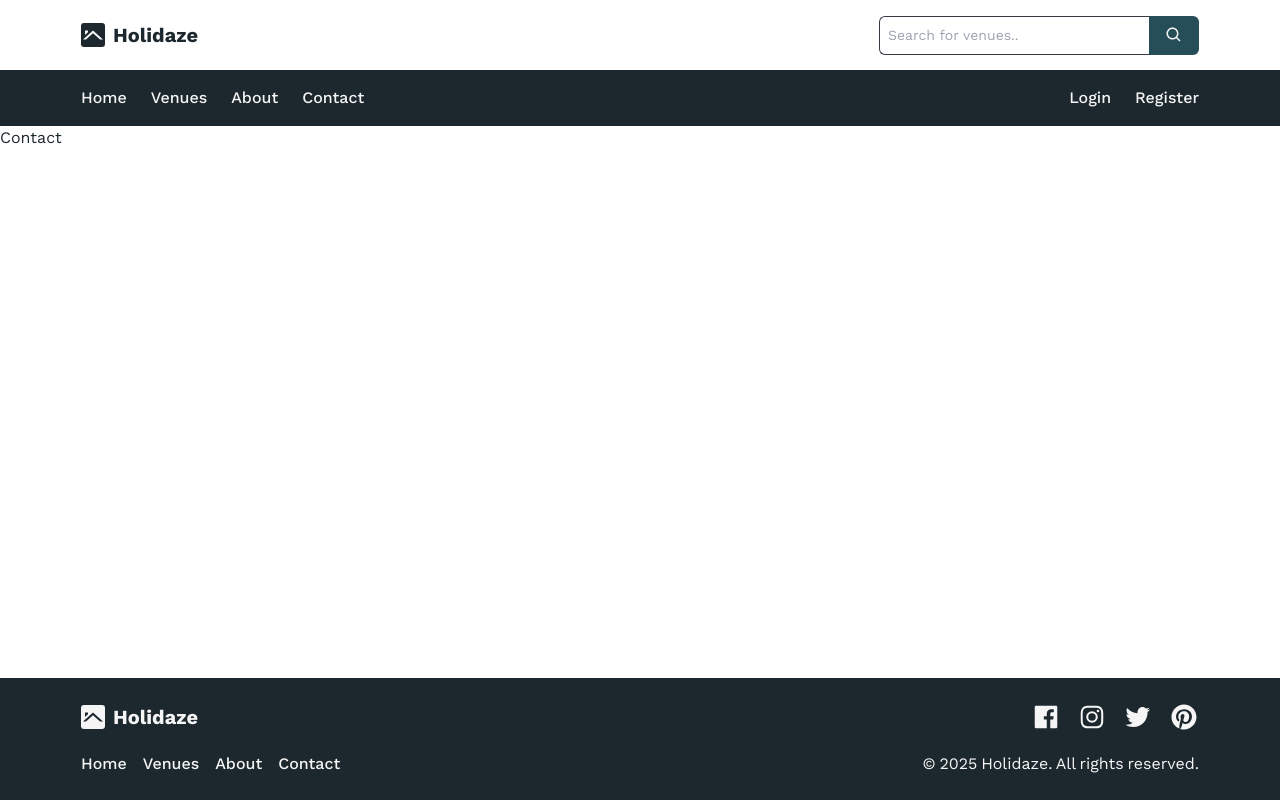
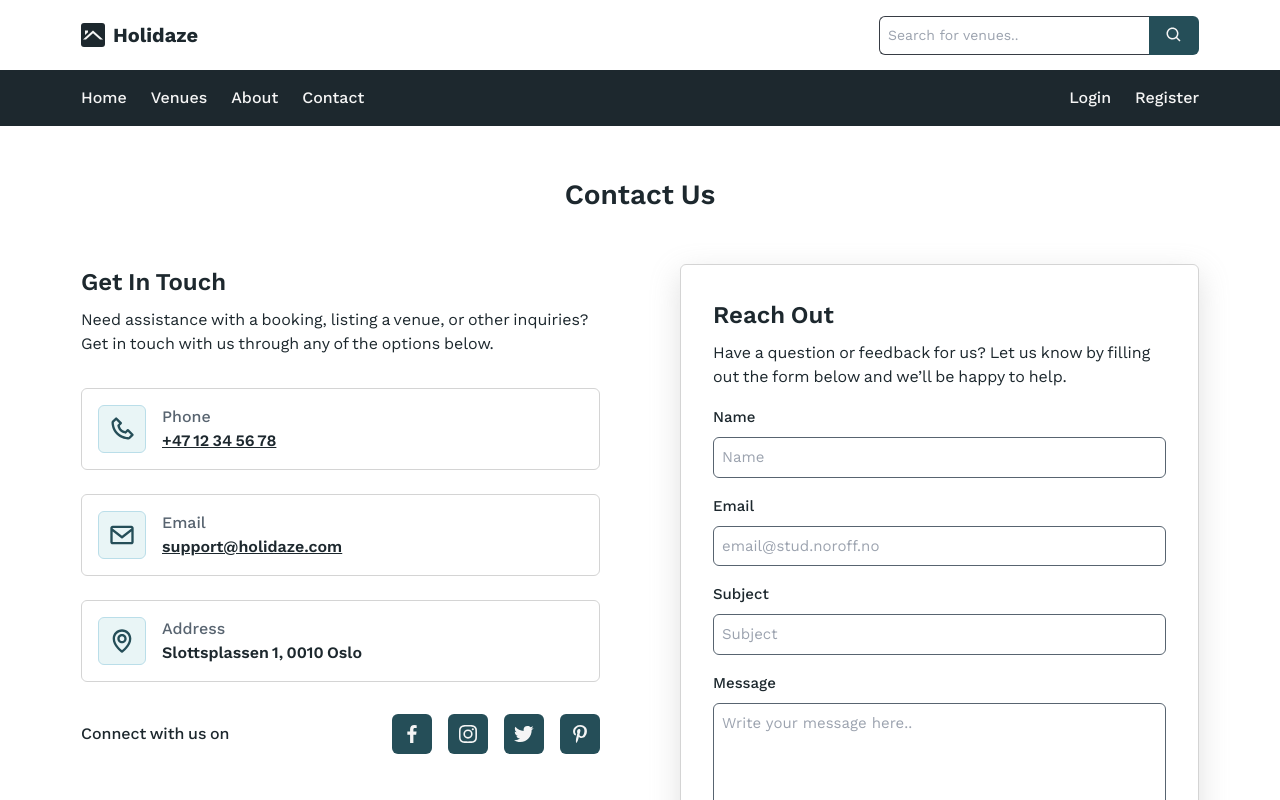
Before and after one commit to aklevjer/holidaze-pe2, a React (Vite) app: page /contact in a window 1280 px wide. Shown: the top 800 px of the page. Built offline with nearby package versions, Linux system fonts and the light colour scheme.

Commit message:
Update contact page with details and form

```diff
--- a/src/pages/Contact/index.tsx
+++ b/src/pages/Contact/index.tsx
@@ -1,3 +1,14 @@
+import ContactDetails from "@/components/sections/ContactDetails";
+import ContactForm from "@/components/forms/ContactForm";
+
 export default function Contact() {
-  return <h1>Contact</h1>;
+  return (
+    <>
+      <h1 className="my-12 text-center text-2xl font-semibold capitalize">Contact us</h1>
+      <div className="container mb-20 grid gap-12 md:grid-cols-2 md:gap-20">
+        <ContactDetails />
+        <ContactForm />
+      </div>
+    </>
+  );
 }
```
